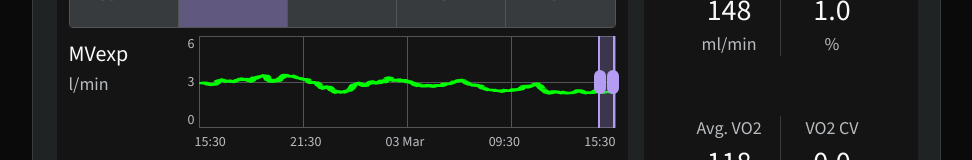
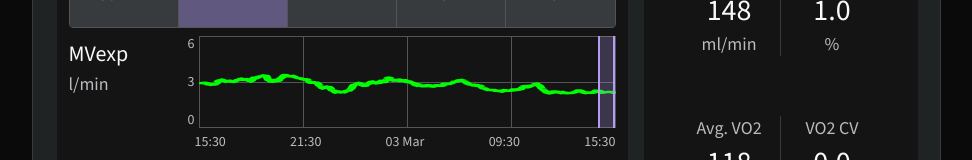
Before and after one commit to kevinhsu525/calorimetry-prototype, a React (Vite) app: page / in a window 1280 px wide. Shown: the part 165-325 px from the top of the page, without its empty margins (154-1126 px from the left). Built offline with nearby package versions, Linux system fonts and the light colour scheme; the HTML template or start-up script is replaced by a standard one.

Commit message:
fix: remove left/right handles from time window selector
- TimeWindowSelector now shows only the purple overlay rectangle
- Removed draggable left/right resize handles
- Selection can still be dragged as a whole

```diff
--- a/src/components/TimeWindowSelector.tsx
+++ b/src/components/TimeWindowSelector.tsx
@@ -12,7 +12,6 @@ const TimeWindowSelector: React.FC<TimeWindowSelectorProps> = ({
   const containerRef = useRef<HTMLDivElement>(null);
   const [startPercent, setStartPercent] = useState<number>(100 - selectorWidthPercent);
   const isDragging = useRef(false);
-  const dragType = useRef<'move' | 'left' | 'right'>('move');
   const initialMouseX = useRef(0);
   const initialStartPercent = useRef(0);
 
@@ -26,24 +25,12 @@ const TimeWindowSelector: React.FC<TimeWindowSelectorProps> = ({
     const deltaX = clientX - initialMouseX.current;
     const deltaPercent = (deltaX / containerWidth) * 100;
 
-    let newStartPercent: number;
-    let newEndPercent: number;
-
-    if (dragType.current === 'move') {
-      newStartPercent = clamp(initialStartPercent.current + deltaPercent, 0, 100 - selectorWidthPercent);
-      newEndPercent = newStartPercent + selectorWidthPercent;
-    } else if (dragType.current === 'left') {
-      newStartPercent = clamp(initialStartPercent.current + deltaPercent, 0, startPercent + selectorWidthPercent - 5);
-      newEndPercent = startPercent + selectorWidthPercent;
-    } else {
-      // right
-      newEndPercent = clamp(initialStartPercent.current + selectorWidthPercent + deltaPercent, startPercent + 5, 100);
-      newStartPercent = startPercent;
-    }
+    const newStartPercent = clamp(initialStartPercent.current + deltaPercent, 0, 100 - selectorWidthPercent);
+    const newEndPercent = newStartPercent + selectorWidthPercent;
 
     setStartPercent(newStartPercent);
     onWindowChange?.(newStartPercent, newEndPercent);
-  }, [selectorWidthPercent, onWindowChange, startPercent]);
+  }, [selectorWidthPercent, onWindowChange]);
 
   useEffect(() => {
     const handleMouseMove = (e: MouseEvent) => {
@@ -65,15 +52,14 @@ const TimeWindowSelector: React.FC<TimeWindowSelectorProps> = ({
     };
   }, [updatePosition]);
 
-  const handleMouseDown = (e: React.MouseEvent, type: 'move' | 'left' | 'right') => {
+  const handleMouseDown = (e: React.MouseEvent) => {
     isDragging.current = true;
-    dragType.current = type;
     initialMouseX.current = e.clientX;
     initialStartPercent.current = startPercent;
     e.preventDefault();
   };
 
-  // When selector width changes, adjust start position to keep right edge aligned
+  // When selector width changes, adjust start position
   useEffect(() => {
     setStartPercent(prev => {
       const newStart = 100 - selectorWidthPercent;
@@ -96,25 +82,8 @@ const TimeWindowSelector: React.FC<TimeWindowSelectorProps> = ({
           borderLeft: '2px solid #b39cf1',
           borderRight: '2px solid #b39cf1',
         }}
-        onMouseDown={(e) => handleMouseDown(e, 'move')}
-      >
-        {/* Left handle */}
-        <div
-          className="absolute left-0 top-1/2 -translate-x-1/2 -translate-y-1/2 w-3 h-6 bg-[#b39cf1] rounded-full pointer-events-auto cursor-ew-resize"
-          onMouseDown={(e) => {
-            e.stopPropagation();
-            handleMouseDown(e, 'left');
-          }}
-        />
-        {/* Right handle */}
-        <div
-          className="absolute right-0 top-1/2 translate-x-1/2 -translate-y-1/2 w-3 h-6 bg-[#b39cf1] rounded-full pointer-events-auto cursor-ew-resize"
-          onMouseDown={(e) => {
-            e.stopPropagation();
-            handleMouseDown(e, 'right');
-          }}
-        />
-      </div>
+        onMouseDown={handleMouseDown}
+      />
     </div>
   );
 };
```
